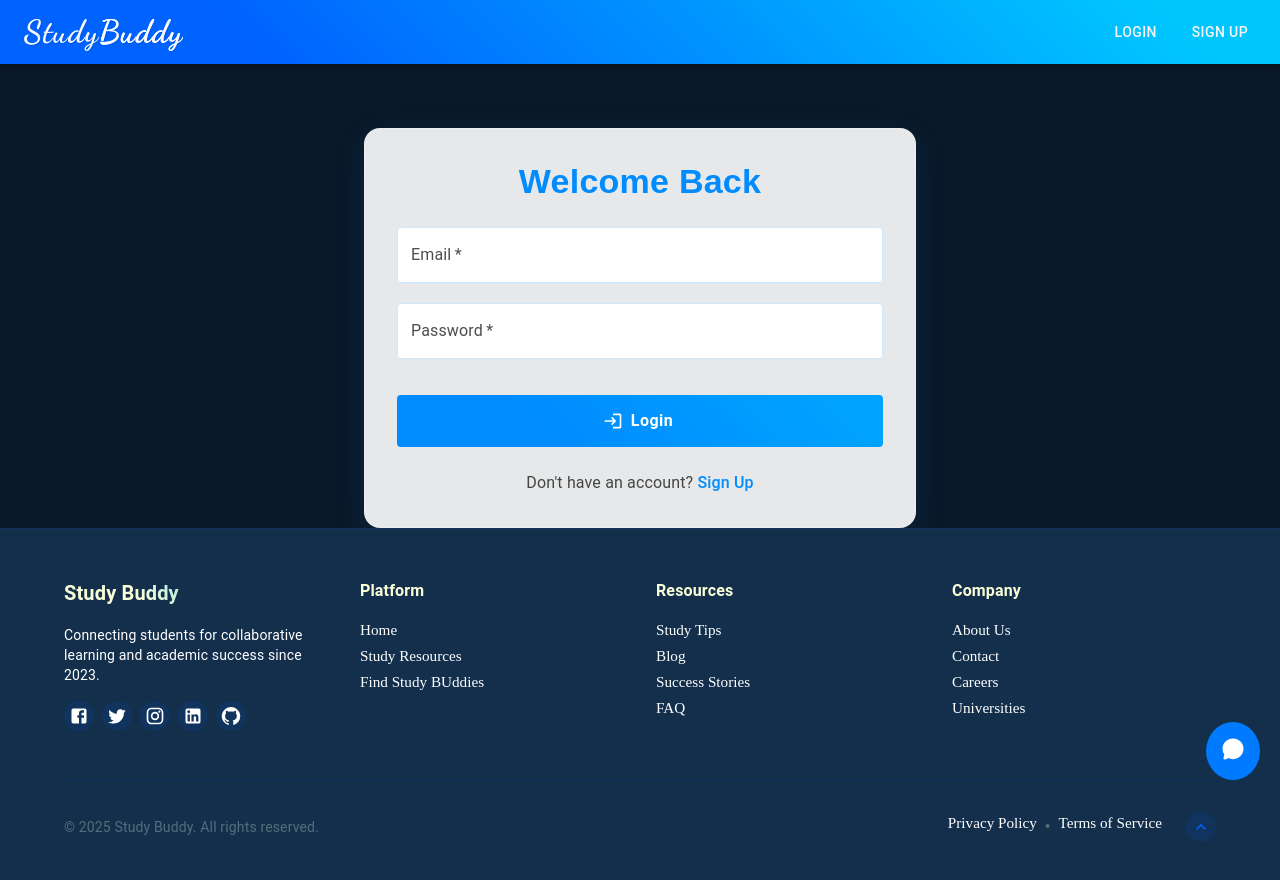
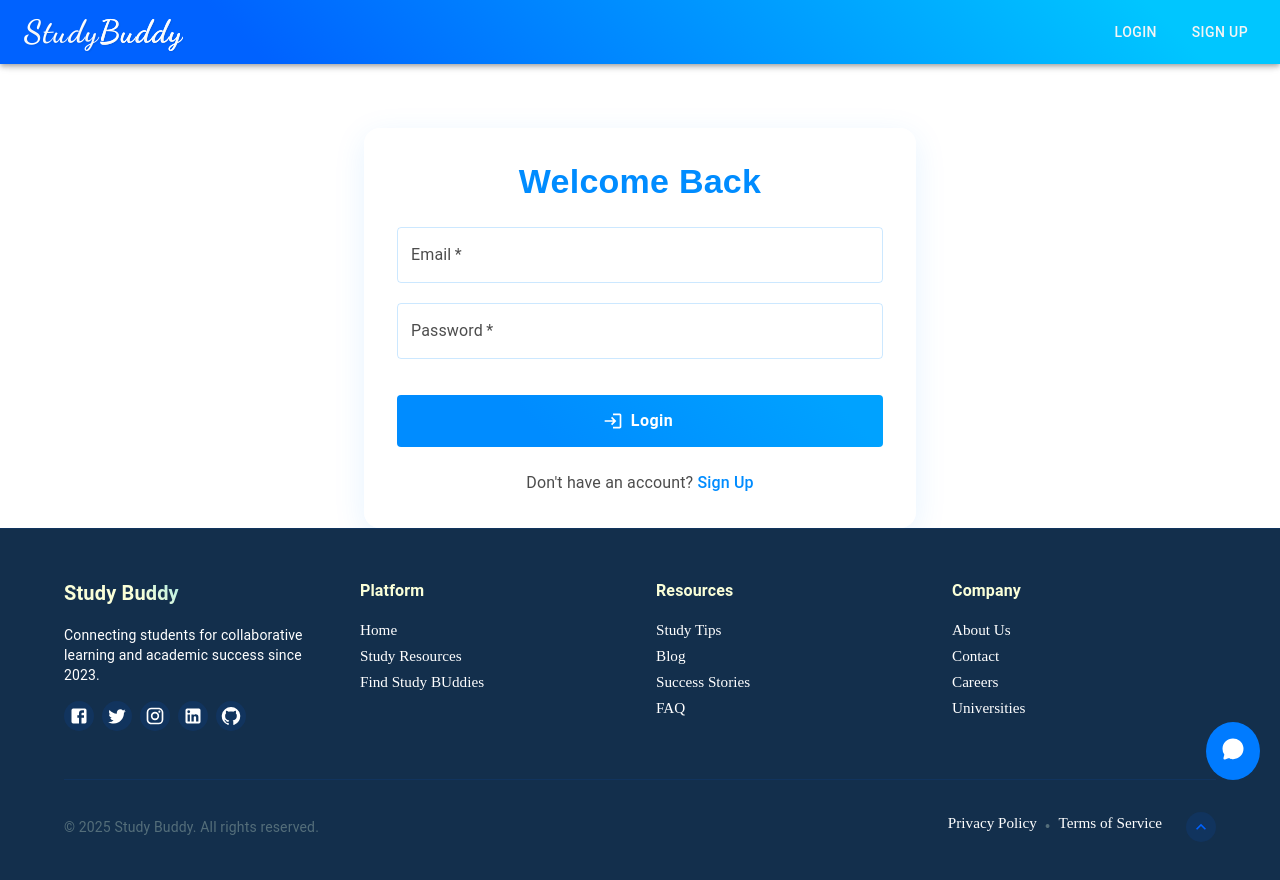
Before and after one commit to Bishal1030/Study_Buddy, a React (Vite) app: page /login in a window 1280 px wide. Shown: the top 880 px of the page. Built offline with nearby package versions, Linux system fonts and the light colour scheme; no server answers; the database is empty; what @cloudinary/url-gen would draw is missing.

Commit message:
another one by aaryash

```diff
--- a/src/App.jsx
+++ b/src/App.jsx
@@ -24,7 +24,7 @@ const theme = createTheme({
       main: '#81c784', // Lighter green
     },
     background: {
-      default: '#0a1929', // Dark blue-black
+      default: '#fff', // white background for the app
       paper: '#132f4c', // Darker blue
     },
     text: {
--- a/src/pages/Uploads.jsx
+++ b/src/pages/Uploads.jsx
@@ -126,7 +126,7 @@ export default function Uploads() {
   };
 
   return (
-    <Container maxWidth="lg" sx={{ py: { xs: 2, sm: 4 } }}>
+    <Container maxWidth="lg" sx={{ py: { xs: 2, sm: 4 }, }}>
       <Box sx={{
         mb: { xs: 2, sm: 4 },
         display: "flex",
```
